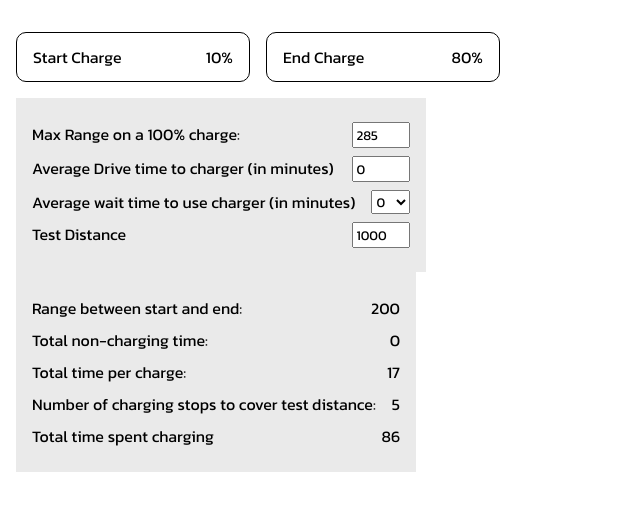
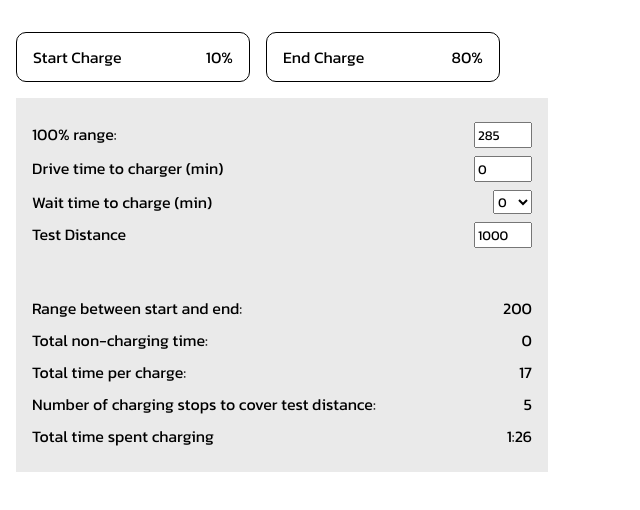
Before and after one commit to aokorodu/EVChargeTime, a React (Create React App) app in the folder ev-chargetime/: page / in a window 1280 px wide. Shown: the top 510 px of the page, without its empty margins (0-640 px from the left). Built offline with nearby package versions, Linux system fonts and the light colour scheme.

Commit message:
more styling tweaks

```diff
--- a/ev-chargetime/src/App.css
+++ b/ev-chargetime/src/App.css
@@ -18,13 +18,16 @@
   justify-content: flex-start;
   align-items: center;
   gap: 1rem;
+  flex-wrap: wrap;
+  margin: 1rem 0;
 }
 
 .dynamicNumbers,
 .resultNumbers {
   background-color: #eaeaea;
   padding: 1rem;
-  width: fit-content;
+  width: 90%;
+  max-width: 500px;
 }
 
 .inputStuff,
--- a/ev-chargetime/src/App.tsx
+++ b/ev-chargetime/src/App.tsx
@@ -61,10 +61,18 @@ function App() {
     return num;
   }
 
-  const getTotalTimeSpentCharging = (): number => {
+  const getTotalTimeSpentCharging = (): string => {
     const num = getNumberOfChargingSessions();
-    const time = num * totalTimePer;
-    return Math.round(time);
+    const totalMinutes = Math.round(num * totalTimePer);
+    const hours = Math.floor(totalMinutes / 60);
+    let minutes = String(totalMinutes % 60);
+    if (minutes.length == 1) minutes = `0${minutes}`
+
+    const str = `${hours}:${minutes}`;
+    console.log('total minutes: ', totalMinutes);
+    console.log('total time: ', str);
+
+    return str;
   }
   return (
     <>
@@ -76,13 +84,13 @@ function App() {
         </div>
         <div className='dynamicNumbers'>
 
-          <div className='inputStuff'>Max Range on a 100% charge: <input value={String(range)} onChange={(e) => { setRange(Number(e.target.value)) }} /></div>
+          <div className='inputStuff'>100% range: <input value={String(range)} onChange={(e) => { setRange(Number(e.target.value)) }} /></div>
 
-          <div className='inputStuff'>Average Drive time to charger (in minutes)
+          <div className='inputStuff'>Drive time to charger (min)
             <input value={driveTime} onChange={(e) => { setDriveTime(Number(e.target.value)) }}></input>
           </div>
 
-          <div className='inputStuff'>Average wait time to use charger (in minutes)
+          <div className='inputStuff'>Wait time to charge (min)
             <Selector value={0} valueOptions={[0, 5, 10, 15, 20, 25, 30, 35, 40, 45, 50, 55, 60]} callback={waitEnd} />
           </div>
           <div className='inputStuff'>Test Distance
--- a/ev-chargetime/src/components/CustomSelector/CustomSelector.module.css
+++ b/ev-chargetime/src/components/CustomSelector/CustomSelector.module.css
@@ -11,7 +11,6 @@
   border: 1px solid black;
   border-radius: 10px;
   padding: 0.5rem 1rem;
-  margin: 1rem 0;
 }
 
 .dropdownHolder {
```
